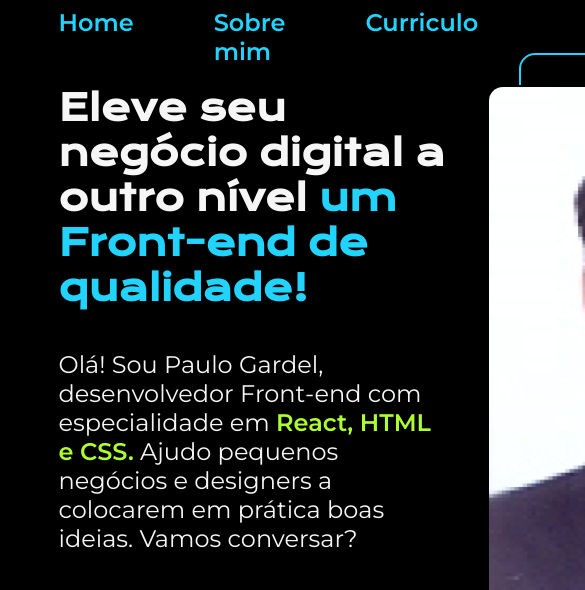
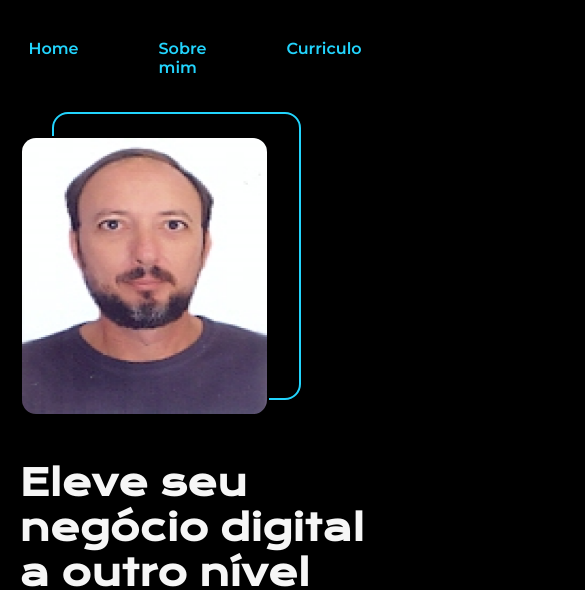
Before and after one commit to Paulo-Gardel/Portifolio, a plain HTML site: page index.html in a window 390 px wide. Shown: the top 590 px of the page, 585 px wide, since content can reach past the window. Drawn offline with nearby package versions, Linux system fonts and the light colour scheme.

Commit message:
ajuste responsividade

```diff
--- a/resources/css/style.css
+++ b/resources/css/style.css
@@ -42,10 +42,10 @@ body {
     gap: 2.5rem;
 }
 .apresentacao__conteudo {
-    width: 38.5rem;
+    width: 50%;
     display: flex;
     flex-direction: column;
-    gap: 2.5rem;
+    gap:5rem;
 }
 .apresentacao__conteudo__titulo {
     font-size: 2.25rem;
@@ -78,7 +78,7 @@ body {
     justify-content: center;
     gap: 1rem;
     border: 2px solid var(--cor-terciaria);
-    width: 24rem;
+    width: 50%;
     text-align: center;
     border-radius: 0.5rem;
     font-size: 1.5rem;
@@ -92,12 +92,13 @@ body {
     background-color: #272727;
 }
 .bloco__imagem{
-    width: 30.5rem;
-    height: 34.5rem;
+    width: 70%;
+    /* height: 34.5rem; */
     position: relative;
     overflow: visible;
 }
 .imagem{
+    width: 100%;
     border-radius: 1rem;
     border:var(--cor-primaria) solid 2px;
     position: relative;
@@ -108,7 +109,7 @@ body {
     border-radius: 1rem;
     border: var(--cor-terciaria) solid 2px;
     position: absolute;
-    top: -2rem;
+    top: -1.5rem;
     left: 2rem;
     z-index: -1;
 }
@@ -121,3 +122,23 @@ body {
     font-weight: 400;
     font-size: 1.5rem;
 }
+
+@media (max-width: 1200px) {
+    .cabecalho {
+        padding: 10%;
+    }
+    .cabecalho__menu {
+        justify-content: center;
+    }
+    .cabecalho__menu__link {
+        font-size: 1rem;
+        width: auto;
+    }
+    .apresentacao {
+        flex-direction: column-reverse;
+        padding: 5%;
+    }
+    .apresentacao__conteudo {
+        width: auto;
+    }
+}
```
Also changed, not shown: curriculo.html (+4 -1 lines).
